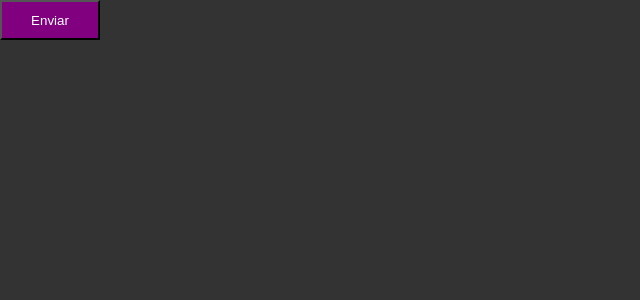
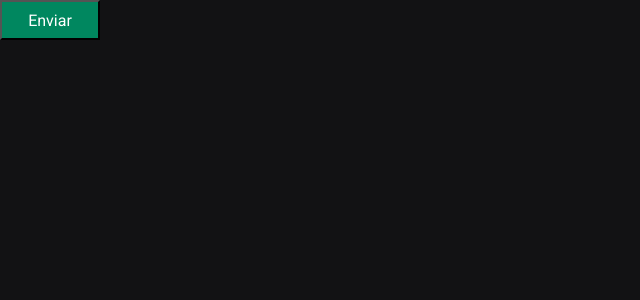
Before and after one commit to jaon82/mba-timer, a React (Vite) app: page / in a window 1280 px wide. Shown: the top 300 px of the page, without its empty margins (0-640 px from the left). Built offline with nearby package versions, Linux system fonts and the light colour scheme.

Commit message:
Add font and colors

```diff
--- a/index.html
+++ b/index.html
@@ -1,9 +1,15 @@
 <!DOCTYPE html>
 <html lang="en">
   <head>
+    <link rel="preconnect" href="https://fonts.googleapis.com" />
+    <link rel="preconnect" href="https://fonts.gstatic.com" crossorigin />
     <meta charset="UTF-8" />
     <meta name="viewport" content="width=device-width, initial-scale=1.0" />
     <title>Timer</title>
+    <link
+      href="https://fonts.googleapis.com/css2?family=Roboto+Mono:wght@700&family=Roboto:wght@400;700&display=swap"
+      rel="stylesheet"
+    />
   </head>
   <body>
     <div id="root"></div>
--- a/src/components/Button/styled.ts
+++ b/src/components/Button/styled.ts
@@ -16,12 +16,12 @@
 export const ButtonContainer = styled.button<ButtonContainerProps>`
   width: 100px;
   height: 40px;
-  background-color: ${(props) => props.theme.primary};
+  background-color: ${(props) => props.theme["green-500"]};
   color: ${(props) => props.theme.white};
 
-  ${(props) => {
+  /*${(props) => {
     return css`
       background-color: ${buttonVariants[props.variant]};
     `;
-  }}
+  }}*/
 `;
--- a/src/styles/global.ts
+++ b/src/styles/global.ts
@@ -6,8 +6,17 @@
     padding: 0;
     box-sizing: border-box;
   }
+  :focus {
+    outline: 0;
+    box-shadow: 0 0 0 2px ${(props) => props.theme["green-500"]};
+  }
   body {
-    background: #333;
-    color: #FFF;
+    background: ${(props) => props.theme["gray-900"]};
+    color: ${(props) => props.theme["gray-300"]};
+  }
+  body, input, textarea, button {
+    font-family: 'Roboto', sans-serif;
+    font-weight: 400;
+    font-size: 1rem;
   }
 `;
--- a/src/styles/themes/default.ts
+++ b/src/styles/themes/default.ts
@@ -1,5 +1,21 @@
 export const defaultTheme = {
   white: "#FFF",
-  primary: "#8257e6",
-  secondary: "orange",
+
+  "gray-100": "#E1E1E6",
+  "gray-300": "#C4C4CC",
+  "gray-400": "#8D8D99",
+  "gray-500": "#7C7C8A",
+  "gray-600": "#323238",
+  "gray-700": "#29292E",
+  "gray-800": "#202024",
+  "gray-900": "#121214",
+
+  "green-300": "#00B37E",
+  "green-500": "#00875F",
+  "green-700": "#015F43",
+
+  "red-500": "#AB222E",
+  "red-700": "#7A1921",
+
+  "yellow-500": "#FBA94C",
 };
```
